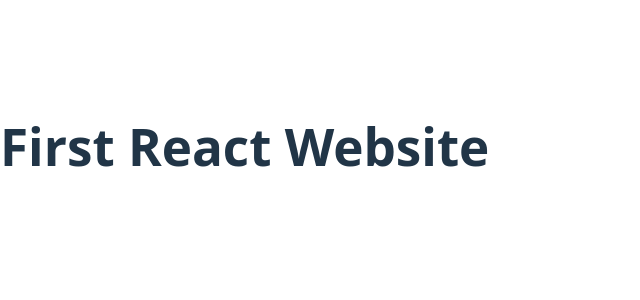
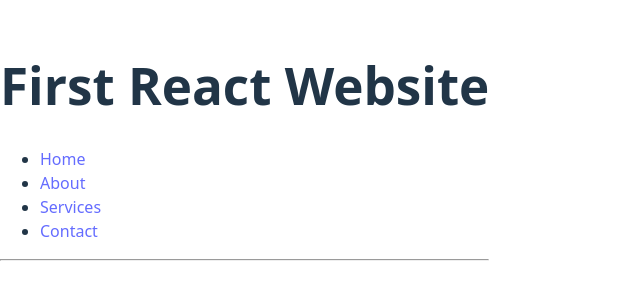
Before and after one commit to Daniel-Balobalo/ProgNerd-React, a React (Vite) app in the folder first-react-project/: page / in a window 1280 px wide. Shown: the part 254-554 px from the top of the page, without its empty margins (0-640 px from the left). Built offline with nearby package versions, Linux system fonts and the light colour scheme.

Commit message:
3/10/2025 Commit

```diff
--- a/first-react-project/src/App.jsx
+++ b/first-react-project/src/App.jsx
@@ -2,7 +2,7 @@
 
 function App() {
     return (
-        <Header></Header>
+        <Header/>
     );
 
 }
--- a/first-react-project/src/Header.jsx
+++ b/first-react-project/src/Header.jsx
@@ -3,8 +3,17 @@
     return(
         <header>
             <h1>First React Website</h1>
+            <nav>
+                <ul>
+                    <li><a href="#">Home</a></li>
+                    <li><a href="#">About</a></li>
+                    <li><a href="#">Services</a></li>
+                    <li><a href="#">Contact</a></li>
+                </ul>
+            </nav>
+            <hr />
         </header>
-    )
+    );
 }
 
 export default Header;
```
